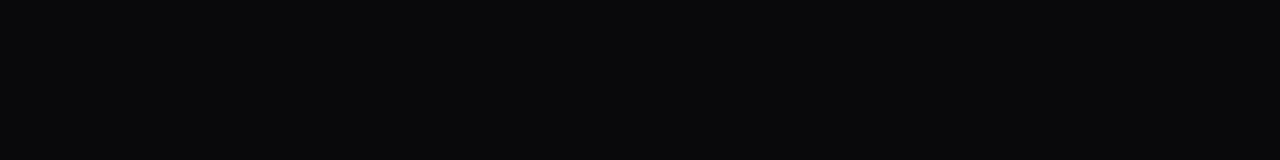
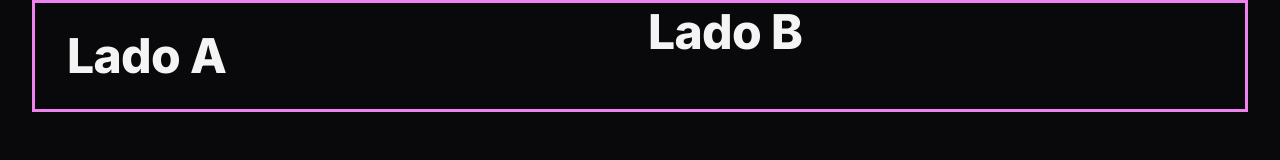
Before and after one commit to GuilhermeGuimaraes1/landing-page-zingen, a plain HTML site: page index.html in a window 1280 px wide. Drawn offline with Linux system fonts and the light colour scheme.

Commit message:
Adding utility classes

```diff
--- a/index.html
+++ b/index.html
@@ -14,6 +14,11 @@
 
 </head>
 <body>
-
+  <header>
+    <div class="container even-columns">
+      <h2 class="py-base px-lg">Lado A</h2>
+      <h2>Lado B</h2>
+    </div>
+  </header>
 </body>
 </html>
--- a/styles/global.css
+++ b/styles/global.css
@@ -24,16 +24,26 @@
   --brand-color-primary: ■#f7b733;
   --brand-color-secondary: 口#FC4A1A;
 
+  /* Configurações de fonte */
   --ff-sans: 'Inter', system-ui, sans-serif;
   --fw-base: 400;
   --fw-md: 500;
   --fw-bold: 800;
 
+  /* Tamanhos de fonte */
   --fs-sm: 0.875rem;
   --fs-base: 1rem;
   --fs-lg: 1.25rem;
   --fs-xl: 1.5rem;
   --fs-2xl: 2.5rem;
+
+  /* Quando falo de py estou falando do eixo vertical */
+  --py-base: 1rem;
+  --py-lg: 1.5rem;
+  --py-xl: 3rem;
+
+  /* Quando falo de px estou falando o eixo horizontal eixo X */
+  --px-lg: 1.5rem;
 }
 
 html {
@@ -79,11 +89,17 @@ ul[role='list'] {
   list-style: none;
 }
 
-/*Media para desktop 80em = 1280px */
+/* Media para desktop 80em = 1280px */
 @media (width >= 80em) {
   :root {
     --fs-lg: 2rem;
     --fs-xl: 3rem;
     --fs-2xl: 4rem;
+
+    --py-base: 1.5rem;
+    --py-lg: 2.5rem;
+    --py-xl: 5rem;
+
+    --px-lg: 2rem;
   }
 }
--- a/styles/index.css
+++ b/styles/index.css
@@ -1 +1,2 @@
 @import url(global.css);
+@import url(utility.css);
--- /dev/null
+++ b/styles/utility.css
@@ -0,0 +1,51 @@
+/* Padding vertical */
+.py-base {
+  padding-block: var(--py-base);
+}
+
+.py-lg {
+  padding-block: var(--py-lg);
+}
+
+.py-xl {
+  padding-block: var(--py-xl);
+}
+
+.px-lg {
+  padding-inline: var(--px-lg);
+}
+
+.container {
+  --max-width: 375px;
+  /* Pega o minimo entre dois valor para dar a padding de 24px no mobile */
+  width: min(var(--max-width), 100% - var(--px-lg) * 2);
+  margin-inline: auto;
+  border: solid violet;
+}
+
+/* Usando para elementos que só devem ser exibidos no desktop */
+.desktop-only {
+  display: none;
+}
+
+/* Usando para elementos que devem ser exibidos em uma grade com colunas iguais, em telas menores um abaixo do outro */
+.even-columns {
+  display: grid;
+  gap: 1rem;
+}
+
+@media (width >= 80em) {
+  .container {
+    --max-width: 80rem;
+  }
+  /* Quando a tela for maior ou igual a 1280px, exibe os elementos com a classe desktop-only */
+  .desktop-only {
+    display: initial;
+  }
+
+  /* Quando a tela for maior ou igual a 1280px, exibir os elementos um ao lado do outro */
+  .even-columns {
+    grid-auto-flow: column;
+    grid-auto-columns: 1fr;
+  }
+}
```
